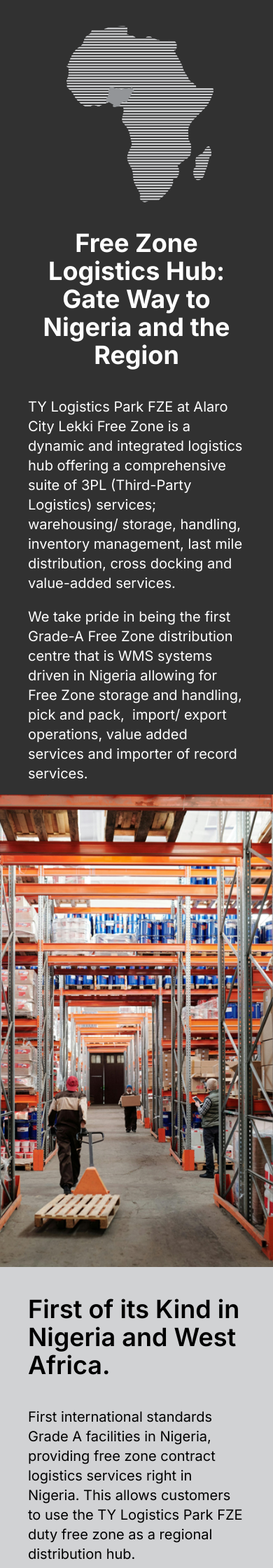
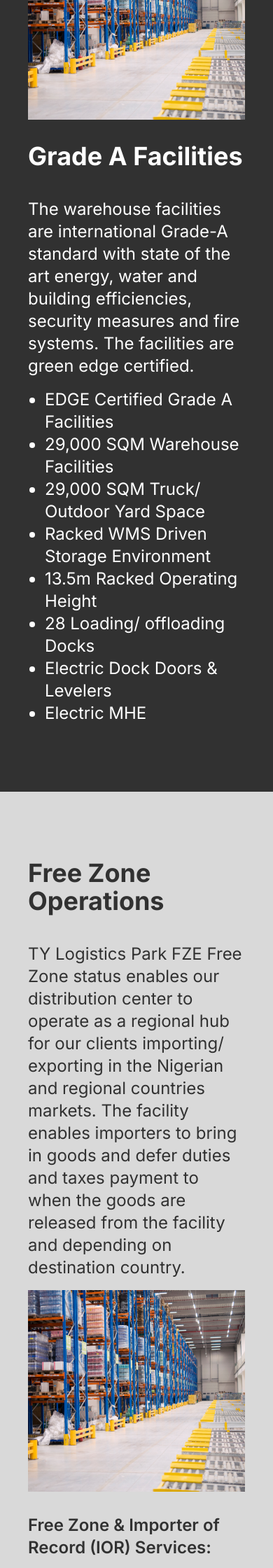
Before and after one commit to GlennOnyango/static_logistics, a PHP site: page /free-zone-grade-a-facilities/index.html in a window 390 px wide. Shown: the part 664-2904 px from the top of the page at 70% size. Run offline with PHP 8.4, Linux system fonts and the light colour scheme; some libraries are stand-ins or nearby versions.

Commit message:
Free zone page

```diff
--- a/src/about-us/index.html
+++ b/src/about-us/index.html
@@ -44,7 +44,7 @@
             >
           </li>
           <li>
-            <a href="../grade/" class="font-inter text-white text-lg"
+            <a href="../free-zone-grade-a-facilities/" class="font-inter text-white text-lg"
               >Free Zone Grade-A Facilities</a
             >
           </li>
@@ -74,7 +74,7 @@
           >
         </li>
         <li>
-          <a href="../grade/" class="font-inter text-white text-lg"
+          <a href="../free-zone-grade-a-facilities/" class="font-inter text-white text-lg"
             >Free Zone Grade-A Facilities</a
           >
         </li>
--- /dev/null
+++ b/src/free-zone-grade-a-facilities/index.html
@@ -0,0 +1,375 @@
+<!DOCTYPE html>
+<html>
+  <head>
+    <meta charset="UTF-8" />
+    <meta name="viewport" content="width=device-width, initial-scale=1.0" />
+    <link href="../output.css" rel="stylesheet" />
+    <link rel="preconnect" href="https://fonts.googleapis.com" />
+    <link rel="preconnect" href="https://fonts.gstatic.com" crossorigin />
+    <link
+      href="https://fonts.googleapis.com/css2?family=Inter:ital,opsz,wght@0,14..32,100..900;1,14..32,100..900&display=swap"
+      rel="stylesheet"
+    />
+    <link
+      rel="stylesheet"
+      href="https://cdnjs.cloudflare.com/ajax/libs/font-awesome/6.6.0/css/all.min.css"
+      integrity="sha512-Kc323vGBEqzTmouAECnVceyQqyqdsSiqLQISBL29aUW4U/M7pSPA/gEUZQqv1cwx4OnYxTxve5UMg5GT6L4JJg=="
+      crossorigin="anonymous"
+      referrerpolicy="no-referrer"
+    />
+    <title>TY Logistics Park FZE</title>
+  </head>
+  <body>
+    <header
+      class="bg-dark_background flex flex-row justify-between px-4 sm:px-12 py-4"
+    >
+      <div class="flex justify-center items-center lg:hidden">
+        <button class="text-white flex h-fit mobile-nav__toggle">
+          <i class="fas fa-bars text-2xl"></i>
+        </button>
+      </div>
+
+      <img
+        src="../assets/logo.jpeg"
+        alt="Logo"
+        class="w-36 h-14 hidden lg:flex"
+      />
+      <nav class="leading-12 hidden lg:flex">
+        <ul class="flex justify-center gap-8">
+          <li>
+            <a href="../" class="font-inter text-white text-lg">Home</a>
+          </li>
+          <li>
+            <a href="../about-us/" class="font-inter text-white text-lg"
+              >About</a
+            >
+          </li>
+          <li>
+            <a href="../solutions/" class="font-inter text-white text-lg"
+              >Our Solutions</a
+            >
+          </li>
+          <li>
+            <a
+              href="../free-zone-grade-a-facilities/"
+              class="font-inter text-white text-lg"
+              >Free Zone Grade-A Facilities</a
+            >
+          </li>
+        </ul>
+      </nav>
+
+      <div class="flex items-center">
+        <button
+          class="bg-solutions_card font-inter px-4 py-2 text-black w-fit h-fit rounded-md"
+        >
+          Contact Us
+        </button>
+      </div>
+    </header>
+
+    <section
+      class="bg-dark_background text-white h-screen px-4 mobile-nav hidden"
+    >
+      <ul class="gap-2 xl:gap-8">
+        <li><a href="../" class="font-inter text-white text-lg">Home</a></li>
+        <li>
+          <a href="../about-us/" class="font-inter text-white text-lg">About</a>
+        </li>
+        <li>
+          <a href="../solutions/" class="font-inter text-white text-lg"
+            >Our Solutions</a
+          >
+        </li>
+        <li>
+          <a
+            href="../free-zone-grade-a-facilities/"
+            class="font-inter text-white text-lg"
+            >Free Zone Grade-A Facilities</a
+          >
+        </li>
+      </ul>
+    </section>
+
+    <main class="main-body">
+      <!-- Image and advert -->
+      <section class="min-h-[45vh] free_zone">
+        <div
+          class="px-10 md:px-52 flex items-center min-h-[inherit] advert_div"
+        >
+          <h1
+            class="text-5xl font-bold font-inter text-white col-span-2 text-start"
+          >
+            Free Zone Grade-A Facilities
+          </h1>
+        </div>
+      </section>
+
+      <!--Grade A Facilities-->
+
+      <section
+        class="min-h-[55vh] bg-dark_background flex flex-col lg:flex-row py-24 px-10 lg:px-0"
+      >
+        <div
+          class="w-full lg:w-1/2 flex justify-center items-center mb-8 lg:mb-0"
+        >
+          <img
+            src="../assets/solutions_page/warehouse-storage-interior-with-shelves-loaded-with-goods 4.png"
+            alt="Nigeria"
+            class="w-full lg:w-3/4"
+          />
+        </div>
+
+        <div class="w-full lg:w-1/2 flex flex-col justify-center">
+          <h1 class="font-inter text-4xl font-bold text-white text-start mb-10">
+            Grade A Facilities
+          </h1>
+
+          <p class="font-inter text-2xl text-start text-white mb-4">
+            The warehouse facilities are international Grade-A standard with
+            state of the art energy, water and building efficiencies, security
+            measures and fire systems. The facilities are green edge certified.
+          </p>
+
+          <ul class="list-disc ml-6">
+            <li class="font-inter text-2xl text-white">
+              EDGE Certified Grade A Facilities
+            </li>
+            <li class="font-inter text-2xl text-white">
+              29,000 SQM Warehouse Facilities
+            </li>
+            <li class="font-inter text-2xl text-white">
+              29,000 SQM Truck/ Outdoor Yard Space
+            </li>
+            <li class="font-inter text-2xl text-white">
+              Racked WMS Driven Storage Environment
+            </li>
+            <li class="font-inter text-2xl text-white">
+              13.5m Racked Operating Height
+            </li>
+            <li class="font-inter text-2xl text-white">
+              28 Loading/ offloading Docks
+            </li>
+            <li class="font-inter text-2xl text-white">
+              Electric Dock Doors & Levelers
+            </li>
+            <li class="font-inter text-2xl text-white">Electric MHE</li>
+          </ul>
+        </div>
+      </section>
+
+      <!--Free Zone Operations-->
+
+      <section
+        class="min-h-[55vh] bg-solutions_card text-dark_background grid grid-col-2 py-24 px-10 md:px-52"
+      >
+        <h1 class="font-inter text-4xl font-bold text-start mb-10 col-span-2">
+          Free Zone Operations
+        </h1>
+
+        <p class="font-inter text-2xl text-start mb-4 col-span-2">
+          TY Logistics Park FZE Free Zone status enables our distribution center
+          to operate as a regional hub for our clients importing/ exporting in
+          the Nigerian and regional countries markets. The facility enables
+          importers to bring in goods and defer duties and taxes payment to when
+          the goods are released from the facility and depending on destination
+          country.
+        </p>
+
+        <div
+          class="w-full flex lg:hidden justify-center items-center mb-8 lg:mb-0 col-span-2"
+        >
+          <img
+            src="../assets/solutions_page/warehouse-storage-interior-with-shelves-loaded-with-goods 4.png"
+            alt="Nigeria"
+            class="w-full lg:w-3/4"
+          />
+        </div>
+
+        <div
+          class="w-full flex flex-col text-dark_background justify-center col-span-2 lg:col-span-1"
+        >
+          <p class="font-inter text-2xl font-semibold text-start mb-4">
+            Free Zone & Importer of Record (IOR) Services:
+          </p>
+          <ul class="list-disc ml-6">
+            <li class="font-inter text-2xl">Free zone storage</li>
+            <li class="font-inter text-2xl">
+              Facilitate Free Zone import/export
+            </li>
+            <li class="font-inter text-2xl">
+              Customs processing & examination of goods
+            </li>
+            <li class="font-inter text-2xl">Labelling and associated VAS</li>
+            <li class="font-inter text-2xl">
+              Importer of Record (IOR)/ Consignee Services
+            </li>
+          </ul>
+        </div>
+
+        <div
+          class="w-full hidden lg:flex justify-center items-center mb-8 lg:mb-0"
+        >
+          <img
+            src="../assets/solutions_page/warehouse-storage-interior-with-shelves-loaded-with-goods 4.png"
+            alt="Nigeria"
+            class="w-full lg:w-3/4"
+          />
+        </div>
+      </section>
+
+      <!--Lekki Free Zone and Proximity to Lekki Ports-->
+
+      <section
+        class="min-h-[55vh] bg-dark_background text-white grid grid-col-2 py-24 px-10 md:px-52"
+      >
+        <h1 class="font-inter text-4xl font-bold text-start mb-10 col-span-2">
+          Lekki Free Zone and Proximity to Lekki Ports
+        </h1>
+
+        <p class="font-inter text-2xl text-start mb-10 col-span-2">
+          TY Logistics Park is situated in the Lekki Free Zone. With proximity
+          to the Lekki Ports, the deepest port in West Africa, this cements TY
+          Logistics Park FZE position as a strategic import/ export hub for our
+          clients in Nigeria and the neighbouring West Africa countries through
+          the two Nigerian corridor major ports – Apapa Ports and the newly
+          contructed Lekki Ports.
+        </p>
+
+        <div class="grid grid-col-2 col-span-2">
+          <img
+            src="../assets/free-zone/Slide-3.png"
+            alt="Nigeria"
+            class="col-span-1 w-full"
+          />
+          <img
+            src="../assets/free-zone/Group 85.png"
+            alt="Nigeria"
+            class="col-span-1 w-full"
+          />
+
+          <img
+            src="../assets/free-zone/jacques-dillies-jcav1COVvOc-unsplash 1.png"
+            alt="Nigeria"
+            class="col-span-2 w-full"
+          />
+        </div>
+      </section>
+
+      <!--Image cards-->
+
+      <section
+        class="min-h-[80vh] bg-dark_background grid grid-cols-2 grid-rows-3 md:grid-rows-2"
+      >
+        <div
+          class="col-span-2 md:col-span-1 row-span-1 about_us_card_background"
+        >
+          <div class="flex justify-center items-center images_card_div h-full">
+            <h2 class="text-4xl font-inter font-bold text-white">
+              Our Solutions
+            </h2>
+            <button class="px-4 sm:pt-2 text-white w-fit h-fit">
+              <img
+                src="../assets/icons/Arrow 2.png"
+                alt="Direction"
+                class="h-4"
+              />
+            </button>
+          </div>
+        </div>
+        <div
+          class="col-span-2 md:col-span-1 row-span-1 md:row-span-2 contact_us_card_background"
+        >
+          <div class="flex justify-center items-center images_card_div h-full">
+            <h2 class="text-4xl font-inter font-bold text-white">Contact Us</h2>
+            <button class="px-4 sm:pt-2 text-white w-fit h-fit">
+              <img
+                src="../assets/icons/Arrow 2.png"
+                alt="Direction"
+                class="h-4"
+              />
+            </button>
+          </div>
+        </div>
+        <div
+          class="col-span-2 md:col-span-1 row-span-1 free_zone_card_background"
+        >
+          <div
+            class="flex justify-center items-center images_card_div h-full px-8"
+          >
+            <h2 class="text-4xl font-inter font-bold text-white">About Us</h2>
+
+            <button class="px-4 sm:pt-2 text-white w-fit h-fit">
+              <img
+                src="../assets/icons/Arrow 2.png"
+                alt="Direction"
+                class="h-4"
+              />
+            </button>
+          </div>
+        </div>
+      </section>
+    </main>
+
+    <footer
+      class="bg-dark_background flex flex-col sm:flex-row gap-4 justify-between px-10 lg:px-44 py-16 footer-ext"
+    >
+      <div class="flex flex-col">
+        <img src="../assets/logo.jpeg" alt="Logo" class="h-14 mb-8" />
+        <h5 class="text-white text-start font-inter text-lg">
+          TY Logistics Park FZE
+        </h5>
+
+        <h5 class="text-white text-start font-inter text-lg">Copyright 2024</h5>
+      </div>
+
+      <div>
+        <ul class="gap-2">
+          <li>
+            <a href="./" class="font-inter text-white text-lg">Home</a>
+          </li>
+          <li>
+            <a href="../about-us/" class="font-inter text-white text-lg"
+              >About Us</a
+            >
+          </li>
+          <li>
+            <a href="../solutions" class="font-inter text-white text-lg"
+              >Our Solutions</a
+            >
+          </li>
+          <li>
+            <a href="../grade" class="font-inter text-white text-lg"
+              >Free Zone Grade-A Facilities</a
+            >
+          </li>
+          <li>
+            <a href="../grade" class="font-inter text-white text-lg"
+              >Contact Us</a
+            >
+          </li>
+          <li>
+            <a href="../grade" class="font-inter text-white text-lg">Blog</a>
+          </li>
+        </ul>
+      </div>
+      <div class="flex flex-col">
+        <div class="flex flex-row gap-4 mb-10">
+          <img src="../assets/vectors/xVector.png" alt="Phone" class="h-8" />
+          <img src="../assets/vectors/lVector.png" alt="Phone" class="h-8" />
+        </div>
+
+        <h5 class="text-white text-start font-inter text-lg">Group Company:</h5>
+        <h5 class="text-white text-start font-inter text-lg mb-6">
+          Nal Comet shipping
+        </h5>
+
+        <h5 class="text-white text-start font-inter text-lg">
+          Cookie & Privacy Policy
+        </h5>
+      </div>
+    </footer>
+
+    <script src="../js/mobile-nav.js"></script>
+  </body>
+</html>
--- a/src/index.html
+++ b/src/index.html
@@ -33,9 +33,7 @@
       <nav class="leading-12 hidden lg:flex">
         <ul class="flex justify-center gap-8">
           <li>
-            <a href="./" class="font-inter text-white text-lg"
-              >Home</a
-            >
+            <a href="./" class="font-inter text-white text-lg">Home</a>
           </li>
           <li>
             <a href="./about-us/" class="font-inter text-white text-lg"
@@ -43,12 +41,14 @@
             >
           </li>
           <li>
-            <a href="./solutions" class="font-inter text-white text-lg"
+            <a href="./solutions/" class="font-inter text-white text-lg"
               >Our Solutions</a
             >
           </li>
           <li>
-            <a href="./grade" class="font-inter text-white text-lg"
+            <a
+              href="../free-zone-grade-a-facilities/"
+              class="font-inter text-white text-lg"
               >Free Zone Grade-A Facilities</a
             >
           </li>
@@ -77,12 +77,14 @@
           >
         </li>
         <li>
-          <a href="./solutions" class="font-inter text-white text-lg"
+          <a href="./solutions/" class="font-inter text-white text-lg"
             >Our Solutions</a
           >
         </li>
         <li>
-          <a href="./grade" class="font-inter text-white text-lg"
+          <a
+            href="./free-zone-grade-a-facilities/"
+            class="font-inter text-white text-lg"
             >Free Zone Grade-A Facilities</a
           >
         </li>
--- a/src/output.css
+++ b/src/output.css
@@ -570,6 +570,10 @@ video {
   margin-bottom: 2.5rem;
 }
 
+.mb-4 {
+  margin-bottom: 1rem;
+}
+
 .mb-5 {
   margin-bottom: 1.25rem;
 }
@@ -586,6 +590,10 @@ video {
   margin-left: 1rem;
 }
 
+.ml-6 {
+  margin-left: 1.5rem;
+}
+
 .ml-8 {
   margin-left: 2rem;
 }
@@ -600,14 +608,6 @@ video {
 
 .mt-8 {
   margin-top: 2rem;
-}
-
-.mb-4 {
-  margin-bottom: 1rem;
-}
-
-.ml-6 {
-  margin-left: 1.5rem;
 }
 
 .flex {
@@ -891,6 +835,11 @@ video {
   padding-bottom: 0.5rem;
 }
 
+.py-24 {
+  padding-top: 6rem;
+  padding-bottom: 6rem;
+}
+
 .py-4 {
   padding-top: 1rem;
   padding-bottom: 1rem;
@@ -901,22 +850,8 @@ video {
   padding-bottom: 2rem;
 }
 
-.py-20 {
-  padding-top: 5rem;
-  padding-bottom: 5rem;
-}
-
-.py-24 {
-  padding-top: 6rem;
-  padding-bottom: 6rem;
-}
-
 .pb-4 {
   padding-bottom: 1rem;
-}
-
-.pb-8 {
-  padding-bottom: 2rem;
 }
 
 .pt-16 {
--- a/src/solutions/index.html
+++ b/src/solutions/index.html
@@ -50,7 +50,7 @@
             >
           </li>
           <li>
-            <a href="../grade/" class="font-inter text-white text-lg"
+            <a href="../free-zone-grade-a-facilities/" class="font-inter text-white text-lg"
               >Free Zone Grade-A Facilities</a
             >
           </li>
@@ -80,7 +80,7 @@
           >
         </li>
         <li>
-          <a href="../grade/" class="font-inter text-white text-lg"
+          <a href="../free-zone-grade-a-facilities/" class="font-inter text-white text-lg"
             >Free Zone Grade-A Facilities</a
           >
         </li>
```
Also changed, not shown: other parts of src/output.css (+30 -170 lines), src/input.css (+9 -0 lines), src/assets/free-zone/Group 85.png (added), src/assets/free-zone/Slide-3.png (added), src/assets/free-zone/freezonediv.png (added), src/assets/free-zone/jacques-dillies-jcav1COVvOc-unsplash 1.png (added).
